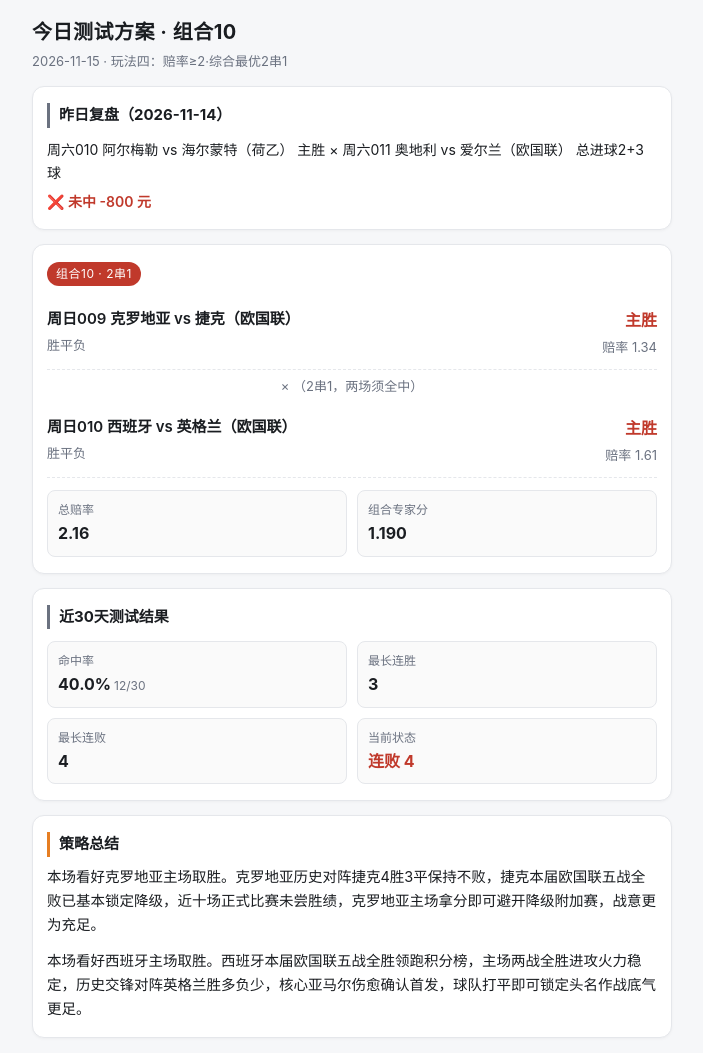
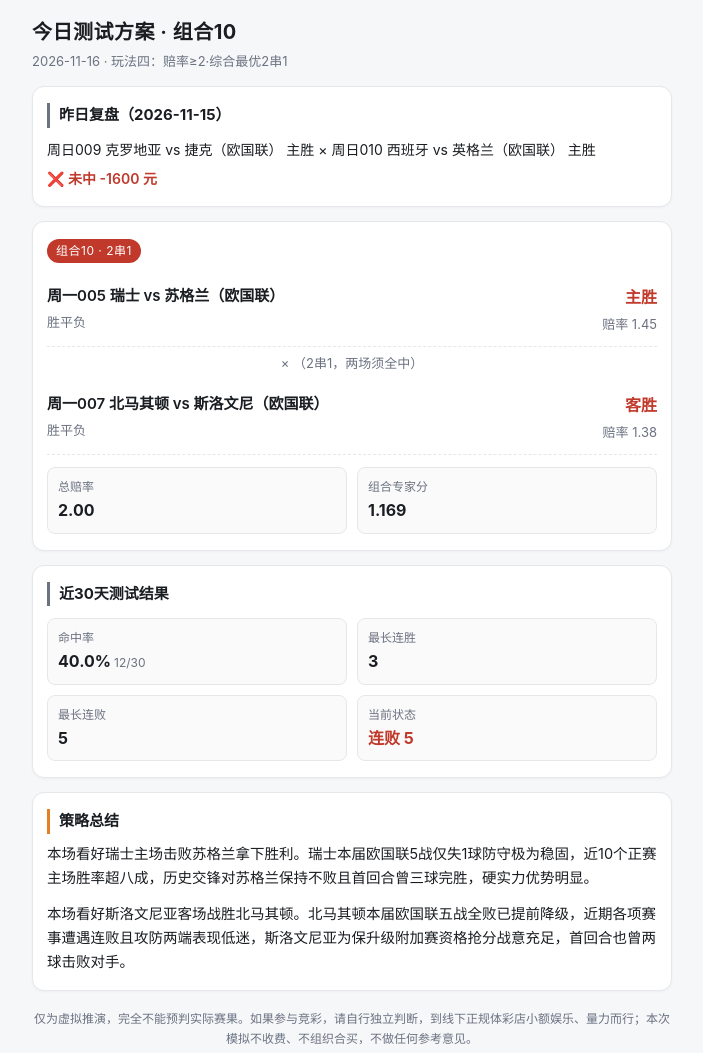
Before and after one commit to Michael-cell123/combo10v2, a plain HTML site: page index.html in a window 1280 px wide. Shown: the top 1053 px of the page, without its empty margins (288-991 px from the left). Drawn offline with Linux system fonts and the light colour scheme.

Commit message:
update report

```diff
--- a/index.html
+++ b/index.html
@@ -1,7 +1,7 @@
 <!DOCTYPE html>
 <html lang="zh-CN"><head><meta charset="utf-8">
 <meta name="viewport" content="width=device-width,initial-scale=1">
-<title>今日测试方案 · 组合10（2026-11-15）</title>
+<title>今日测试方案 · 组合10（2026-11-16）</title>
 <style>
 :root{--bg:#f6f7f9;--card:#fff;--ink:#1a1d21;--sub:#6b7280;--line:#e5e7eb;
 --brand:#c0392b;--brand2:#e67e22;--ok:#0f766e;}
@@ -39,20 +39,20 @@ padding:2px 9px;border-radius:20px;margin-bottom:10px;letter-spacing:.5px}
 .stats b i{font-style:normal;font-size:12px;color:var(--sub);font-weight:400;margin-left:3px}
 </style></head><body><div class="wrap">
 <h1>今日测试方案 · 组合10</h1>
-<div class="date">2026-11-15 · 玩法四：赔率≥2·综合最优2串1</div>
+<div class="date">2026-11-16 · 玩法四：赔率≥2·综合最优2串1</div>
 
 <div class="card rev">
-<h3>昨日复盘（2026-11-14）</h3>
-<div class="rv-legs">周六010 阿尔梅勒 vs 海尔蒙特（荷乙） 主胜 × 周六011 奥地利 vs 爱尔兰（欧国联） 总进球2+3球</div>
-<div class="rv-res lose">❌ 未中 -800 元</div>
+<h3>昨日复盘（2026-11-15）</h3>
+<div class="rv-legs">周日009 克罗地亚 vs 捷克（欧国联） 主胜 × 周日010 西班牙 vs 英格兰（欧国联） 主胜</div>
+<div class="rv-res lose">❌ 未中 -1600 元</div>
 </div>
 
 <div class="card">
 <div class="tag">组合10 · 2串1</div>
-<div class="leg"><div><div class="m">周日009 克罗地亚 vs 捷克（欧国联）</div><div class="meta">胜平负</div></div><div class="pick"><b>主胜</b><div class="meta">赔率 1.34</div></div></div><div class="x">× （2串1，两场须全中）</div><div class="leg"><div><div class="m">周日010 西班牙 vs 英格兰（欧国联）</div><div class="meta">胜平负</div></div><div class="pick"><b>主胜</b><div class="meta">赔率 1.61</div></div></div>
+<div class="leg"><div><div class="m">周一005 瑞士 vs 苏格兰（欧国联）</div><div class="meta">胜平负</div></div><div class="pick"><b>主胜</b><div class="meta">赔率 1.45</div></div></div><div class="x">× （2串1，两场须全中）</div><div class="leg"><div><div class="m">周一007 北马其顿 vs 斯洛文尼（欧国联）</div><div class="meta">胜平负</div></div><div class="pick"><b>客胜</b><div class="meta">赔率 1.38</div></div></div>
 <div class="stats">
-<div><span>总赔率</span><b>2.16</b></div>
-<div><span>组合专家分</span><b>1.190</b></div>
+<div><span>总赔率</span><b>2.00</b></div>
+<div><span>组合专家分</span><b>1.169</b></div>
 </div>
 </div>
 
@@ -61,14 +61,14 @@ padding:2px 9px;border-radius:20px;margin-bottom:10px;letter-spacing:.5px}
 <div class="stats">
 <div><span>命中率</span><b>40.0%<i>12/30</i></b></div>
 <div><span>最长连胜</span><b>3</b></div>
-<div><span>最长连败</span><b>4</b></div>
-<div><span>当前状态</span><b class="lose">连败 4</b></div>
+<div><span>最长连败</span><b>5</b></div>
+<div><span>当前状态</span><b class="lose">连败 5</b></div>
 </div>
 </div>
 
 <div class="card ai">
 <h3>策略总结</h3>
-<p>本场看好克罗地亚主场取胜。克罗地亚历史对阵捷克4胜3平保持不败，捷克本届欧国联五战全败已基本锁定降级，近十场正式比赛未尝胜绩，克罗地亚主场拿分即可避开降级附加赛，战意更为充足。</p><p>本场看好西班牙主场取胜。西班牙本届欧国联五战全胜领跑积分榜，主场两战全胜进攻火力稳定，历史交锋对阵英格兰胜多负少，核心亚马尔伤愈确认首发，球队打平即可锁定头名作战底气更足。</p>
+<p>本场看好瑞士主场击败苏格兰拿下胜利。瑞士本届欧国联5战仅失1球防守极为稳固，近10个正赛主场胜率超八成，历史交锋对苏格兰保持不败且首回合曾三球完胜，硬实力优势明显。</p><p>本场看好斯洛文尼亚客场战胜北马其顿。北马其顿本届欧国联五战全败已提前降级，近期各项赛事遭遇连败且攻防两端表现低迷，斯洛文尼亚为保升级附加赛资格抢分战意充足，首回合也曾两球击败对手。</p>
 </div>
 
 <div class="foot">仅为虚拟推演，完全不能预判实际赛果。如果参与竞彩，请自行独立判断，到线下正规体彩店小额娱乐、量力而行；本次模拟不收费、不组织合买，不做任何参考意见。</div>
```
